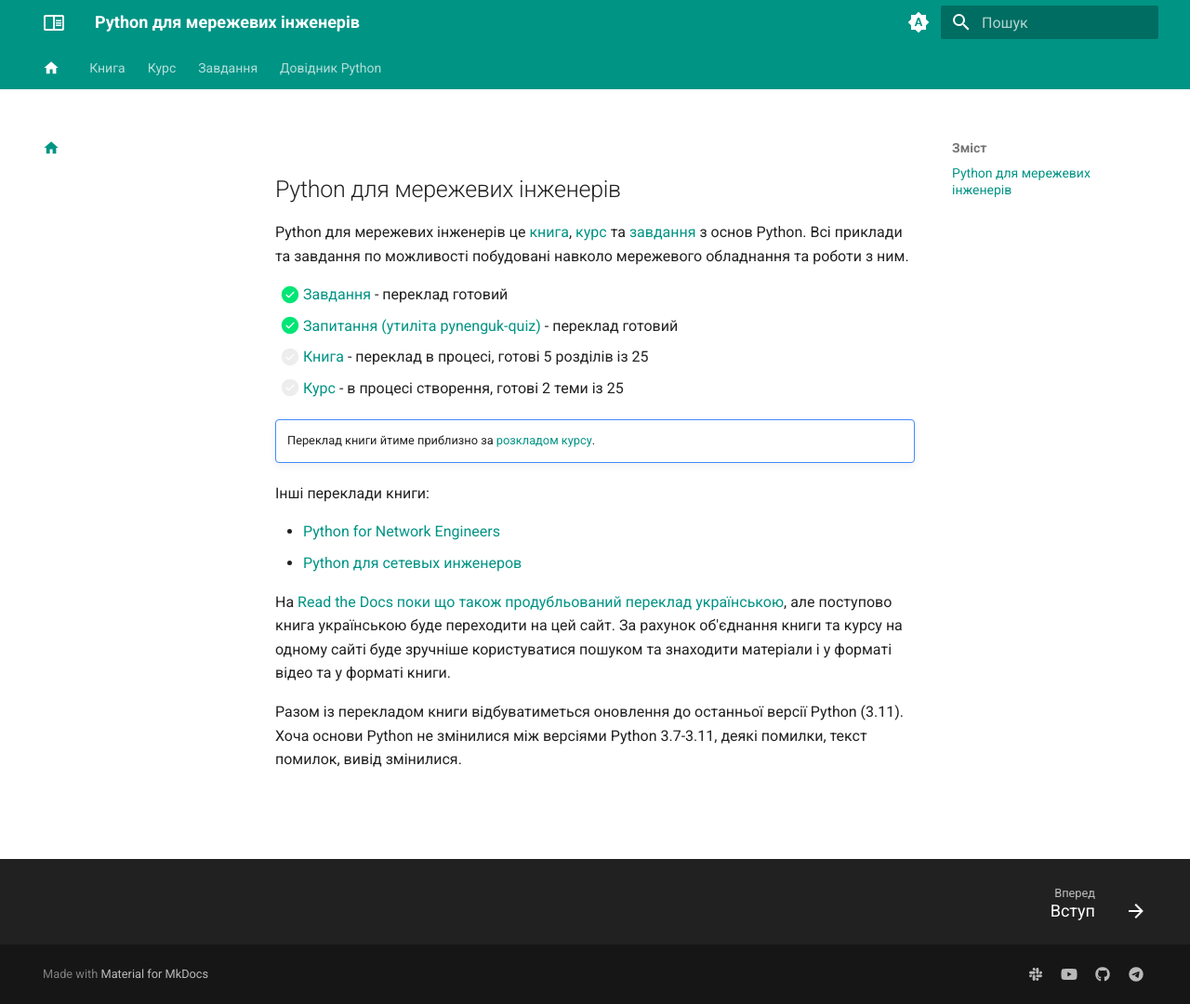
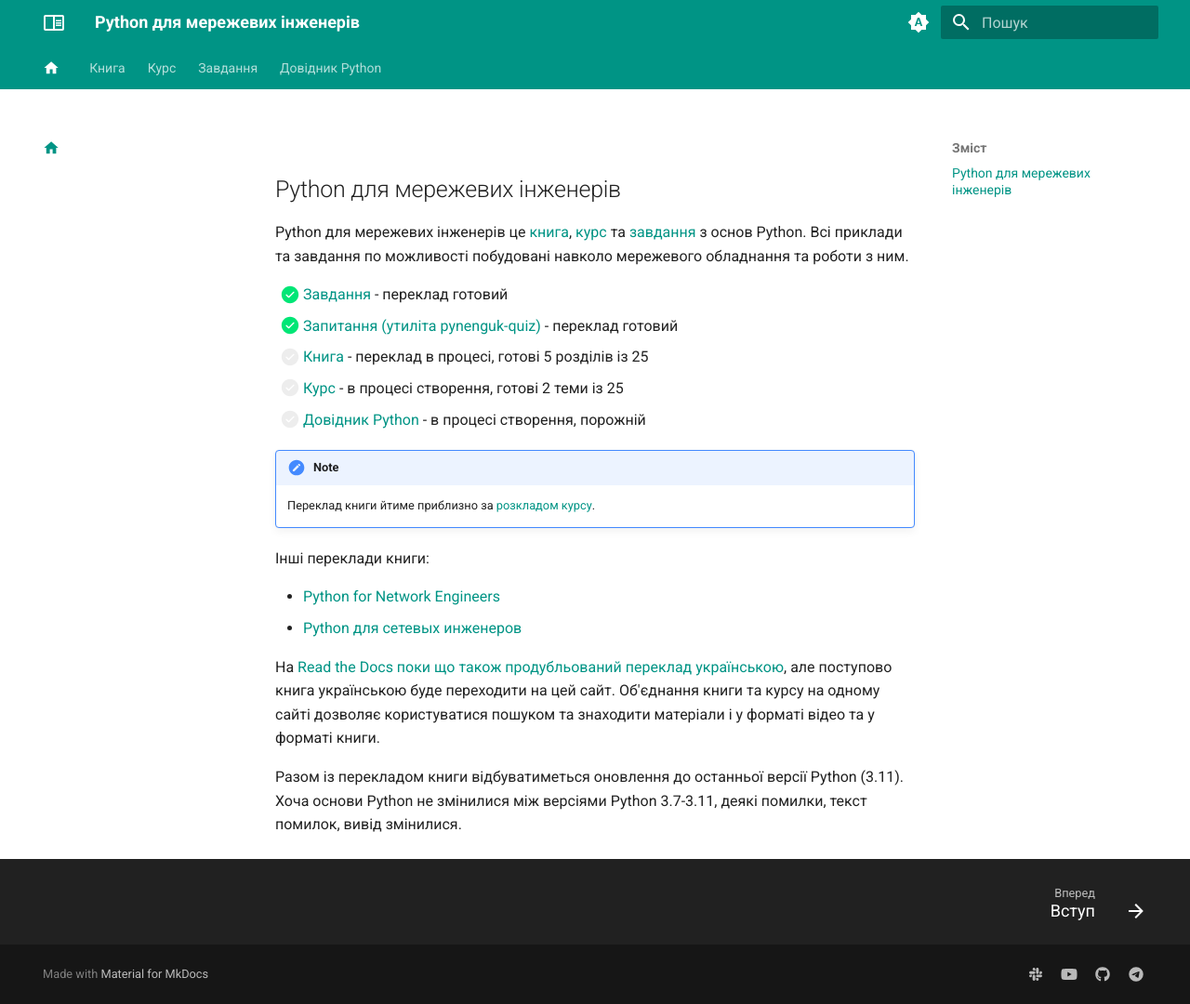
Before and after one commit to natenka/pyneng.io, an MkDocs documentation site: the page built from docs/index.md, in a window 1280 px wide and 1080 px high. Shown: the whole window at 93% size. Built offline with MkDocs 1.6.1 and Material for MkDocs 9.7.7, drawn with Linux system fonts in a browser that asks for light colours.

Commit message:
UPD reference link on main page

```diff
--- a/docs/index.md
+++ b/docs/index.md
@@ -13,9 +13,10 @@ Python для мережевих інженерів це [книга](/book/), [
 * [x] [Запитання (утиліта pynenguk-quiz)](/tasks/quiz/) - переклад готовий
 * [ ] [Книга](/book/) - переклад в процесі, готові 5 розділів із 25
 * [ ] [Курс](/course/) - в процесі створення, готові 2 теми із 25
+* [ ] [Довідник Python](/reference/) - в процесі створення, порожній
 
 
-!!! note ""
+!!! note
 
 	Переклад книги йтиме приблизно за [розкладом курсу](/course/schedule/).
 
@@ -26,8 +27,8 @@ Python для мережевих інженерів це [книга](/book/), [
 
 На [Read the Docs поки що також продубльований переклад
 українською](https://pyneng.readthedocs.io/uk/latest/), але поступово книга
-українською буде переходити на цей сайт. За рахунок об'єднання книги та курсу
-на одному сайті буде зручніше користуватися пошуком та знаходити матеріали і у
+українською буде переходити на цей сайт. Об'єднання книги та курсу
+на одному сайті дозволяє користуватися пошуком та знаходити матеріали і у
 форматі відео та у форматі книги.
 
 Разом із перекладом книги відбуватиметься оновлення до останньої версії Python
```
